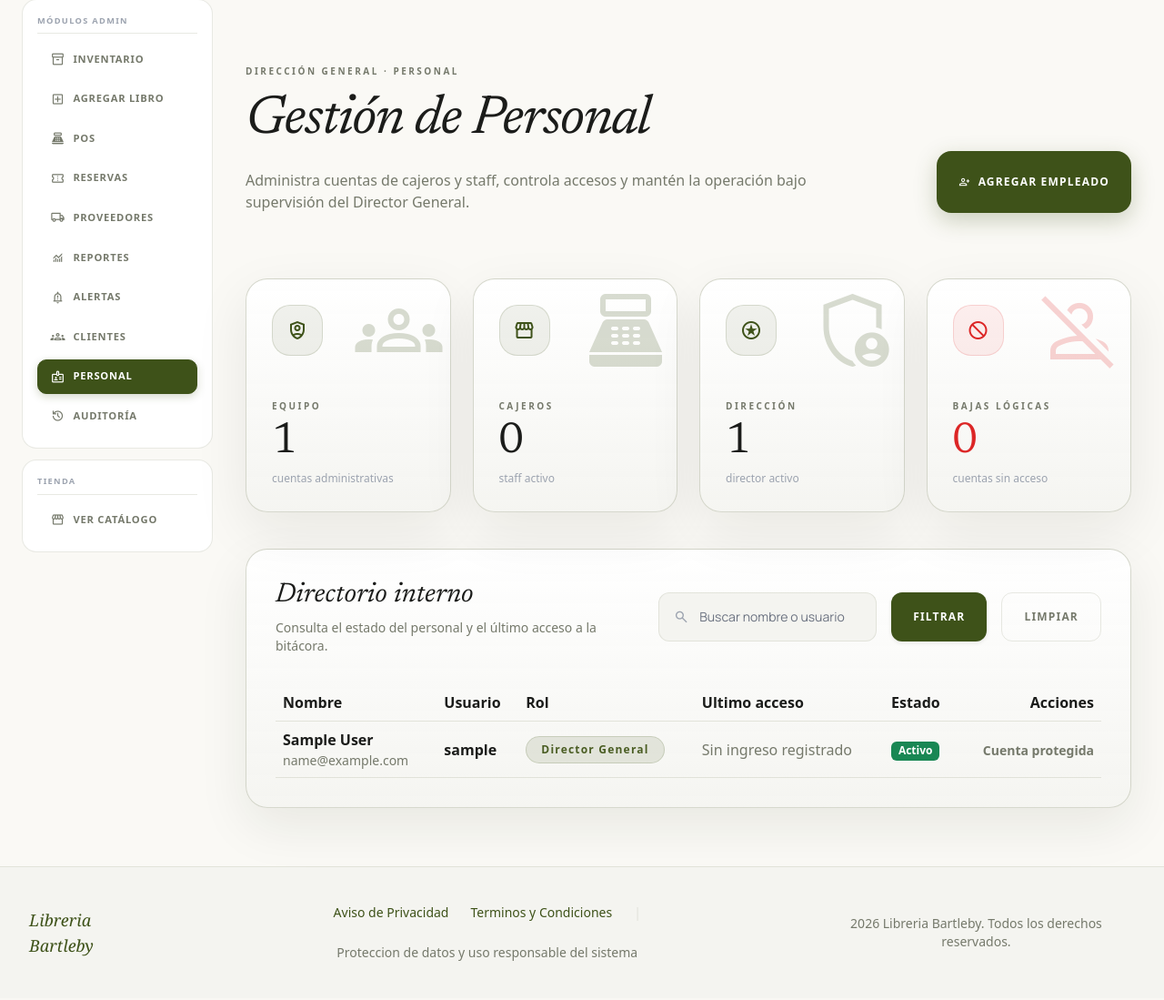
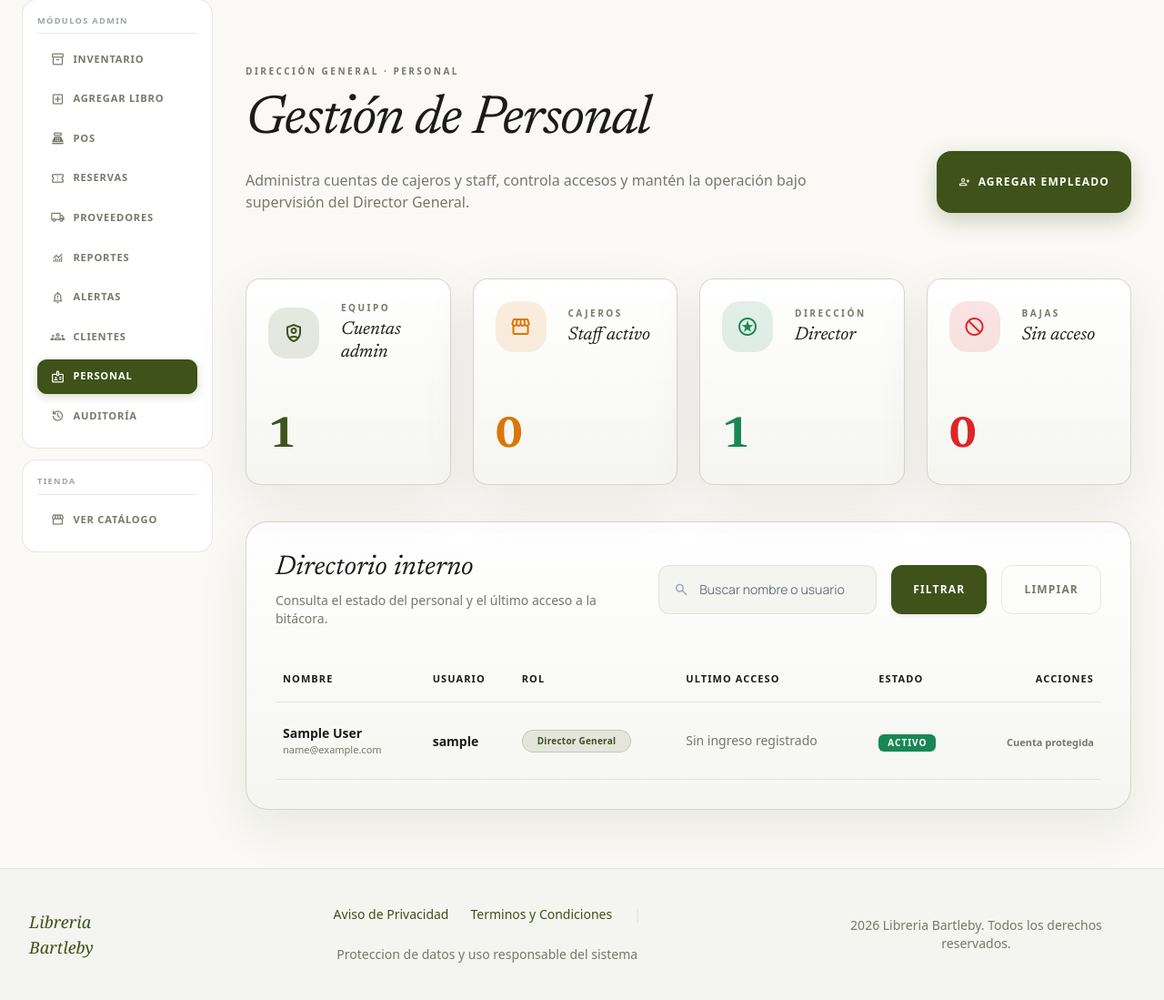
Before and after one commit to Angixs-zz/libreria_bartleby, a Django app: page /usuarios/personal/ in a window 1280 px wide. Shown: the part 206-1305 px from the top of the page at 91% size. Before the commit the page ends 1262 px from the top, so only its background shows below. Run offline with Django 5.2, Linux system fonts and the light colour scheme; the visitor is signed in with stand-in values (Sample User, id 1); data comes from the database, SQL or seed files in the repository; some libraries are stand-ins or nearby versions.

Commit message:
Se mejoro la parte visual de personal, solo estetica

```diff
--- a/usuarios/templates/usuarios/panel_personal.html
+++ b/usuarios/templates/usuarios/panel_personal.html
@@ -166,62 +166,66 @@
 
         <section class="grid grid-cols-1 sm:grid-cols-2 xl:grid-cols-4 gap-6 mb-10">
             <!-- Equipo -->
-            <article class="kpi-card rounded-3xl p-6 sm:p-7 relative overflow-hidden group">
-                <div class="absolute top-0 right-0 p-6 opacity-20 transform translate-x-4 -translate-y-4 group-hover:scale-110 group-hover:rotate-12 transition-transform duration-500">
-                    <span class="material-symbols-outlined text-8xl" style="color: var(--primary);">groups</span>
+            <article class="kpi-card rounded-2xl h-full p-6 flex flex-col">
+                <div class="flex items-center gap-4 mb-5">
+                    <span class="kpi-icon flex-shrink-0 material-symbols-outlined rounded-[14px]" style="background-color: rgba(62, 82, 25, 0.12); color: var(--primary);">
+                        shield_person
+                    </span>
+                    <div>
+                        <p class="text-[10px] uppercase tracking-[0.25em] font-bold mb-1" style="color: var(--text-muted);">Equipo</p>
+                        <h2 class="font-headline italic text-xl leading-tight" style="color: var(--text);">Cuentas admin</h2>
+                    </div>
                 </div>
-                <div class="relative z-10">
-                    <div class="kpi-icon mb-5" style="background-color: rgba(62,82,25,0.08); color: var(--primary); border: 1px solid rgba(62,82,25,0.15);">
-                        <span class="material-symbols-outlined">shield_person</span>
-                    </div>
-                    <p class="text-[10px] uppercase tracking-[0.25em] font-bold mb-2" style="color: var(--text-muted);">Equipo</p>
-                    <p class="font-headline text-5xl mb-2" style="color: var(--text);">{{ total_personal }}</p>
-                    <p class="text-xs" style="color: var(--text-faint);">cuentas administrativas</p>
+                <div class="mt-auto pt-2">
+                    <p class="font-headline text-5xl font-bold mb-1" style="color: var(--primary); letter-spacing: -0.02em;">{{ total_personal }}</p>
                 </div>
             </article>
 
             <!-- Cajeros -->
-            <article class="kpi-card rounded-3xl p-6 sm:p-7 relative overflow-hidden group">
-                <div class="absolute top-0 right-0 p-6 opacity-20 transform translate-x-4 -translate-y-4 group-hover:scale-110 group-hover:rotate-12 transition-transform duration-500">
-                    <span class="material-symbols-outlined text-8xl" style="color: var(--primary);">point_of_sale</span>
+            <article class="kpi-card rounded-2xl h-full p-6 flex flex-col">
+                <div class="flex items-center gap-4 mb-5">
+                    <span class="kpi-icon flex-shrink-0 material-symbols-outlined rounded-[14px]" style="background-color: rgba(217, 119, 6, 0.12); color: #d97706;">
+                        storefront
+                    </span>
+                    <div>
+                        <p class="text-[10px] uppercase tracking-[0.25em] font-bold mb-1" style="color: var(--text-muted);">Cajeros</p>
+                        <h2 class="font-headline italic text-xl leading-tight" style="color: var(--text);">Staff activo</h2>
+                    </div>
                 </div>
-                <div class="relative z-10">
-                    <div class="kpi-icon mb-5" style="background-color: rgba(62,82,25,0.08); color: var(--primary); border: 1px solid rgba(62,82,25,0.15);">
-                        <span class="material-symbols-outlined">storefront</span>
-                    </div>
-                    <p class="text-[10px] uppercase tracking-[0.25em] font-bold mb-2" style="color: var(--text-muted);">Cajeros</p>
-                    <p class="font-headline text-5xl mb-2" style="color: var(--text);">{{ staff_activo }}</p>
-                    <p class="text-xs" style="color: var(--text-faint);">staff activo</p>
+                <div class="mt-auto pt-2">
+                    <p class="font-headline text-5xl font-bold mb-1" style="color: #d97706; letter-spacing: -0.02em;">{{ staff_activo }}</p>
                 </div>
             </article>
 
             <!-- Direccion -->
-            <article class="kpi-card rounded-3xl p-6 sm:p-7 relative overflow-hidden group">
-                <div class="absolute top-0 right-0 p-6 opacity-20 transform translate-x-4 -translate-y-4 group-hover:scale-110 group-hover:rotate-12 transition-transform duration-500">
-                    <span class="material-symbols-outlined text-8xl" style="color: var(--primary);">admin_panel_settings</span>
+            <article class="kpi-card rounded-2xl h-full p-6 flex flex-col">
+                <div class="flex items-center gap-4 mb-5">
+                    <span class="kpi-icon flex-shrink-0 material-symbols-outlined rounded-[14px]" style="background-color: rgba(25, 135, 84, 0.12); color: #198754;">
+                        stars
+                    </span>
+                    <div>
+                        <p class="text-[10px] uppercase tracking-[0.25em] font-bold mb-1" style="color: var(--text-muted);">Dirección</p>
+                        <h2 class="font-headline italic text-xl leading-tight" style="color: var(--text);">Director{{ directores|pluralize:"es" }}</h2>
+                    </div>
                 </div>
-                <div class="relative z-10">
-                    <div class="kpi-icon mb-5" style="background-color: rgba(62,82,25,0.08); color: var(--primary); border: 1px solid rgba(62,82,25,0.15);">
-                        <span class="material-symbols-outlined">stars</span>
-                    </div>
-                    <p class="text-[10px] uppercase tracking-[0.25em] font-bold mb-2" style="color: var(--text-muted);">Dirección</p>
-                    <p class="font-headline text-5xl mb-2" style="color: var(--text);">{{ directores }}</p>
-                    <p class="text-xs" style="color: var(--text-faint);">director{{ directores|pluralize:"es" }} activo{{ directores|pluralize:"s" }}</p>
+                <div class="mt-auto pt-2">
+                    <p class="font-headline text-5xl font-bold mb-1" style="color: #198754; letter-spacing: -0.02em;">{{ directores }}</p>
                 </div>
             </article>
 
             <!-- Bajas -->
-            <article class="kpi-card rounded-3xl p-6 sm:p-7 relative overflow-hidden group">
-                <div class="absolute top-0 right-0 p-6 opacity-20 transform translate-x-4 -translate-y-4 group-hover:scale-110 group-hover:rotate-12 transition-transform duration-500">
-                    <span class="material-symbols-outlined text-8xl" style="color: #dc2626;">person_off</span>
+            <article class="kpi-card rounded-2xl h-full p-6 flex flex-col">
+                <div class="flex items-center gap-4 mb-5">
+                    <span class="kpi-icon flex-shrink-0 material-symbols-outlined rounded-[14px]" style="background-color: rgba(220, 38, 38, 0.12); color: #dc2626;">
+                        block
+                    </span>
+                    <div>
+                        <p class="text-[10px] uppercase tracking-[0.25em] font-bold mb-1" style="color: var(--text-muted);">Bajas</p>
+                        <h2 class="font-headline italic text-xl leading-tight" style="color: var(--text);">Sin acceso</h2>
+                    </div>
                 </div>
-                <div class="relative z-10">
-                    <div class="kpi-icon mb-5" style="background-color: rgba(220,38,38,0.08); color: #dc2626; border: 1px solid rgba(220,38,38,0.15);">
-                        <span class="material-symbols-outlined">block</span>
-                    </div>
-                    <p class="text-[10px] uppercase tracking-[0.25em] font-bold mb-2" style="color: var(--text-muted);">Bajas lógicas</p>
-                    <p class="font-headline text-5xl mb-2" style="color: #dc2626;">{{ cuentas_inactivas }}</p>
-                    <p class="text-xs" style="color: var(--text-faint);">cuentas sin acceso</p>
+                <div class="mt-auto pt-2">
+                    <p class="font-headline text-5xl font-bold mb-1" style="color: #dc2626; letter-spacing: -0.02em;">{{ cuentas_inactivas }}</p>
                 </div>
             </article>
         </section>
@@ -251,71 +255,78 @@
                 </form>
             </div>
 
-            <div class="table-responsive">
-                <table class="table align-middle mb-0">
+            <div class="overflow-x-auto">
+                <table class="w-full text-left whitespace-nowrap">
                     <thead>
-                        <tr>
-                            <th>Nombre</th>
-                            <th>Usuario</th>
-                            <th>Rol</th>
-                            <th>Ultimo acceso</th>
-                            <th>Estado</th>
-                            <th class="text-end">Acciones</th>
+                        <tr style="border-bottom: 1px solid var(--border);">
+                            <th class="py-3 px-2 text-[11px] uppercase tracking-widest font-extrabold" style="color: var(--text);">Nombre</th>
+                            <th class="py-3 px-2 text-[11px] uppercase tracking-widest font-extrabold" style="color: var(--text);">Usuario</th>
+                            <th class="py-3 px-2 text-[11px] uppercase tracking-widest font-extrabold" style="color: var(--text);">Rol</th>
+                            <th class="py-3 px-2 text-[11px] uppercase tracking-widest font-extrabold" style="color: var(--text);">Ultimo acceso</th>
+                            <th class="py-3 px-2 text-[11px] uppercase tracking-widest font-extrabold" style="color: var(--text);">Estado</th>
+                            <th class="py-3 px-2 text-[11px] uppercase tracking-widest font-extrabold text-right" style="color: var(--text);">Acciones</th>
                         </tr>
                     </thead>
                     <tbody>
                         {% for empleado in personal %}
-                            <tr class="staff-row">
-                                <td>
-                                    <div class="fw-semibold">{{ empleado.get_full_name|default:empleado.username }}</div>
-                                    <div class="small" style="color: var(--text-muted);">{{ empleado.email|default:"Sin correo" }}</div>
+                            <tr class="transition-colors hover:bg-black/5 dark:hover:bg-white/5" style="border-bottom: 1px solid var(--border);">
+                                <td class="py-4 px-2">
+                                    <div class="text-sm font-bold" style="color: var(--text);">{{ empleado.get_full_name|default:empleado.username }}</div>
+                                    <div class="text-[11px]" style="color: var(--text-muted);">{{ empleado.email|default:"Sin correo" }}</div>
                                 </td>
-                                <td>
-                                    <span class="fw-semibold">{{ empleado.username }}</span>
+                                <td class="py-4 px-2">
+                                    <span class="text-sm font-bold" style="color: var(--text);">{{ empleado.username }}</span>
                                 </td>
-                                <td>
-                                    <span class="badge rounded-pill role-badge px-3 py-2">{{ empleado.rol_panel }}</span>
+                                <td class="py-4 px-2">
+                                    <span class="inline-flex items-center px-3 py-1 rounded-full text-[10px] font-bold tracking-wide"
+                                          style="background-color: rgba(62, 82, 25, 0.1); color: var(--primary); border: 1px solid rgba(62, 82, 25, 0.2);">
+                                        {{ empleado.rol_panel }}
+                                    </span>
                                 </td>
-                                <td>
+                                <td class="py-4 px-2 text-sm" style="color: var(--text);">
                                     {% if empleado.last_login %}
                                         {{ empleado.last_login|date:"d/m/Y H:i" }}
                                     {% else %}
                                         <span style="color: var(--text-muted);">Sin ingreso registrado</span>
                                     {% endif %}
                                 </td>
-                                <td>
+                                <td class="py-4 px-2">
                                     {% if empleado.is_active %}
-                                        <span class="badge text-bg-success">Activo</span>
+                                        <span class="inline-flex items-center px-2.5 py-0.5 rounded-md text-[10px] font-bold uppercase tracking-widest text-white" style="background-color: #198754;">
+                                            Activo
+                                        </span>
                                     {% else %}
-                                        <span class="badge text-bg-secondary">Desactivado</span>
+                                        <span class="inline-flex items-center px-2.5 py-0.5 rounded-md text-[10px] font-bold uppercase tracking-widest text-white" style="background-color: #6c757d;">
+                                            Inactivo
+                                        </span>
                                     {% endif %}
                                 </td>
-                                <td class="text-end">
+                                <td class="py-4 px-2 text-right">
                                     {% if empleado.is_superuser %}
-                                        <span class="small fw-semibold" style="color: var(--text-muted);">Cuenta protegida</span>
+                                        <span class="text-[11px] font-bold" style="color: var(--text-muted);">Cuenta protegida</span>
                                     {% elif empleado.is_active %}
-                                        <div class="table-actions">
-                                            <button type="button" class="btn btn-sm btn-outline-secondary" data-bs-toggle="modal" data-bs-target="#editarPersonalModal-{{ empleado.id }}">
+                                        <div class="flex items-center justify-end gap-3">
+                                            <button type="button" class="text-[10px] font-bold uppercase tracking-wider transition-all hover:underline" style="color: var(--text-muted);" data-bs-toggle="modal" data-bs-target="#editarPersonalModal-{{ empleado.id }}">
                                                 Editar
                                             </button>
-                                            <button type="button" class="btn btn-sm btn-outline-primary" data-bs-toggle="modal" data-bs-target="#resetPasswordModal-{{ empleado.id }}">
-                                                Resetear contraseña
+                                            <button type="button" class="text-[10px] font-bold uppercase tracking-wider transition-all hover:underline" style="color: #0d6efd;" data-bs-toggle="modal" data-bs-target="#resetPasswordModal-{{ empleado.id }}">
+                                                Reset
                                             </button>
-                                            <form method="post" action="{% url 'desactivar_personal' empleado.id %}" class="d-inline">
+                                            <form method="post" action="{% url 'desactivar_personal' empleado.id %}" class="inline m-0">
                                                 {% csrf_token %}
-                                                <button type="submit" class="btn btn-sm btn-outline-danger">
-                                                    Desactivar usuario
+                                                <button type="submit" class="text-[10px] font-bold uppercase tracking-wider transition-all hover:underline" style="color: #dc2626;">
+                                                    Baja
                                                 </button>
                                             </form>
                                         </div>
                                     {% else %}
-                                        <div class="table-actions">
-                                            <button type="button" class="btn btn-sm btn-outline-secondary" data-bs-toggle="modal" data-bs-target="#editarPersonalModal-{{ empleado.id }}">
+                                        <div class="flex items-center justify-end gap-3">
+                                            <button type="button" class="text-[10px] font-bold uppercase tracking-wider transition-all hover:underline" style="color: var(--text-muted);" data-bs-toggle="modal" data-bs-target="#editarPersonalModal-{{ empleado.id }}">
                                                 Editar
                                             </button>
-                                            <form method="post" action="{% url 'reactivar_personal' empleado.id %}" class="d-inline">
+                                            <form method="post" action="{% url 'reactivar_personal' empleado.id %}" class="inline m-0">
                                                 {% csrf_token %}
-                                                <button type="submit" class="btn btn-sm olive-btn">
+                                                <button type="submit" class="text-[10px] font-bold uppercase tracking-wider transition-all hover:underline" style="color: var(--primary);">
                                                     Reactivar
                                                 </button>
                                             </form>
@@ -325,8 +336,8 @@
                             </tr>
                         {% empty %}
                             <tr>
-                                <td colspan="6" class="text-center py-5" style="color: var(--text-muted);">
-                                    No hay empleados que coincidan con la busqueda.
+                                <td colspan="6" class="text-center py-10" style="color: var(--text-muted);">
+                                    No hay empleados que coincidan con la búsqueda.
                                 </td>
                             </tr>
                         {% endfor %}
```
